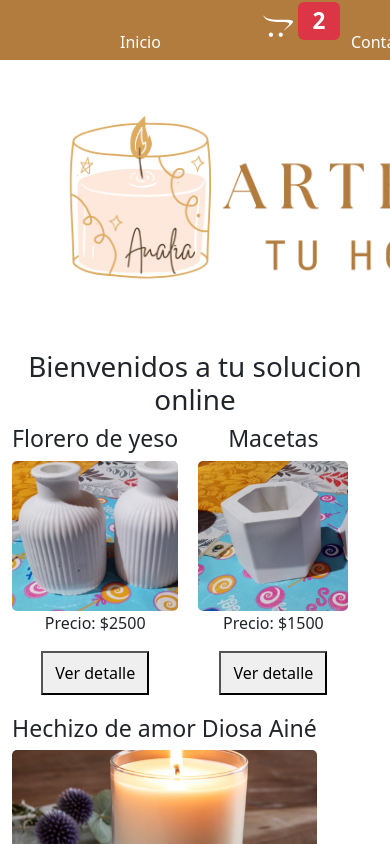
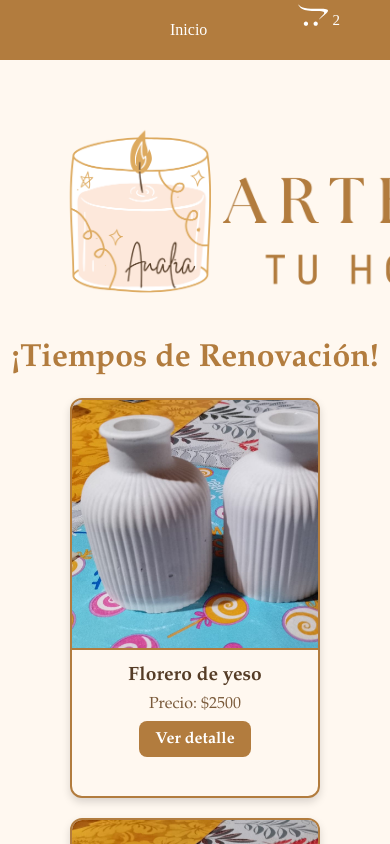
Before and after one commit to LuisinaBender/AyD-e-commerce, a React (Vite) app: page / in a window 390 px wide. Shown: the top 844 px of the page. Built offline with nearby package versions, Linux system fonts and the light colour scheme.

Commit message:
Refactor components and styles: update Item and ItemList components for improved layout and responsiveness, enhance Logo component structure, and modify CSS for better aesthetics and functionality.

```diff
--- a/src/App.jsx
+++ b/src/App.jsx
@@ -1,7 +1,6 @@
 import './App.css';
 import ItemListContainer from './components/ItemListContainer';
 import NavBar from './components/NavBar';
-import 'bootstrap/dist/css/bootstrap.min.css';
 import Logo from './components/logo';
 import { BrowserRouter, Route, Routes } from 'react-router-dom';
 import ErrorPage from './components/ErrorPage';
@@ -12,9 +11,9 @@ function App() {
   return (
     <BrowserRouter>
       <NavBar />
-      <Logo />
+      <Logo/>
         <Routes>
-          <Route path='/' element={<ItemListContainer saludo='Bienvenidos a tu solucion online'/>} />
+          <Route path='/' element={<ItemListContainer saludo='¡Tiempos de Renovación!'/>} />
           <Route path='/item/:id' element={<ItemDetailContainer/>}/>
           <Route path='/category/:categoryId' element={<ItemListContainer/>} />
           <Route path='/*' element={<ErrorPage />} />
--- a/src/components/ItemList.jsx
+++ b/src/components/ItemList.jsx
@@ -1,33 +1,30 @@
 import React from 'react';
 import { Link } from 'react-router-dom';
+import '../css/ItemList.css';
 
 const ItemList = ({ data }) => {
-
     if (!data || data.length === 0) {
         return <p>No hay productos para mostrar.</p>;
     }
+
     return (
-        <div style={{ display: 'flex', flexWrap: 'wrap', gap: '20px' }}>
+        <div className="item-list-container">
             {data.map(product => (
-            <div
-            key={product.id}
-            >
-            <h3>{product.name}</h3>
+                <div key={product.id} className="product-card">
                     <img
                         src={product.img}
                         alt={product.name}
-                style={{ width: '100%', height: '150px', objectFit: 'cover', borderRadius: '5px' }}
+                        className="product-img"
                     />
-            <p>Precio: ${product.price}</p>
-            <Link to={`/item/${product.id}`}>
-                <button style={{ padding: '8px 12px', cursor: 'pointer' }}>
+                    <h3 className="product-title">{product.name}</h3>
+                    <p className="product-price">Precio: ${product.price}</p>
+                    <Link to={`/item/${product.id}`} className="product-btn">
                         Ver detalle
-                </button>
                     </Link>
                 </div>
             ))}
         </div>
     );
-}
+};
 
 export default ItemList;
--- a/src/components/logo.jsx
+++ b/src/components/logo.jsx
@@ -3,7 +3,7 @@ import '../css/Logo.css';
 
 const Logo = () => {
     return (
-        <div>
+        <div className="logo-container">
             <img className="logo__inicio" src={LogoImg} alt="Logo" />
         </div>
     );
--- /dev/null
+++ b/src/css/ItemList.css
@@ -0,0 +1,63 @@
+.item-list-container {
+    display: flex;
+    flex-wrap: wrap;
+    justify-content: center;
+    gap: 20px;
+    padding: 20px;
+
+}
+
+/* Tarjeta de producto */
+.product-card {
+    width: 250px;
+    height: 400px;
+    background-color: #fff8f0;
+    border: 2px solid #b27c3e;
+    border-radius: 12px;
+    overflow: hidden;
+    box-shadow: 0 4px 8px rgba(0, 0, 0, 0.15);
+    transition: transform 0.2s ease, box-shadow 0.3s ease;
+    text-align: center;
+}
+
+.product-card:hover {
+    transform: scale(1.02);
+    box-shadow: 0 6px 12px rgba(0, 0, 0, 0.25);
+}
+
+.product-img {
+    width: 100%;
+    height: 250px;
+    object-fit: cover;
+    border-bottom: 2px solid #b27c3e;
+}
+
+.product-title {
+    font-size: 1.2rem;
+    font-weight: bold;
+    color: #553c26;
+    margin: 0.5rem 0;
+}
+
+.product-price {
+    font-size: 1rem;
+    color: #7a5a3a;
+    margin-bottom: 1rem;
+}
+
+/* Botón personalizado */
+.product-btn {
+    background-color: #b27c3e;
+    color: white;
+    border: none;
+    padding: 10px 16px;
+    border-radius: 8px;
+    cursor: pointer;
+    font-weight: bold;
+    transition: background-color 0.3s ease;
+    text-decoration: none;
+}
+
+.product-btn:hover {
+    background-color: #553c26;
+}
--- a/src/css/ItemListContainer.css
+++ b/src/css/ItemListContainer.css
@@ -1,5 +1,8 @@
 .container {
     text-align: center;
-    margin-top: 60px;
+    margin-bottom: 15px;
+    color: #b27c3e;
+    font-family: 'Garamond', serif;
+    background-color: #fff8f0;
 
 }
--- a/src/css/Logo.css
+++ b/src/css/Logo.css
@@ -3,4 +3,9 @@
     max-width: 900px;
     margin: 0 auto;
     padding-top: 50px;
+    padding-bottom: 20px;
 }
+
+.logo-container {
+    background-color: #fff8f0;
+}
--- a/src/mock/AsyncMock.jsx
+++ b/src/mock/AsyncMock.jsx
@@ -22,7 +22,7 @@ const products = [
 
     {
         id: '3',
-        name: 'Hechizo de amor Diosa Ainé',
+        name: 'Hechizo de amor',
         description: 'Aroma de Vainilla con toques de canela y miel, ideal para atraer el amor y la pasión.',
         stock: 0,
         price: 3000,
```
Also changed, not shown: src/components/Item.jsx (+14 -15 lines), src/assets/logo.png. Lines whose indentation alone changed are shown as unchanged.
